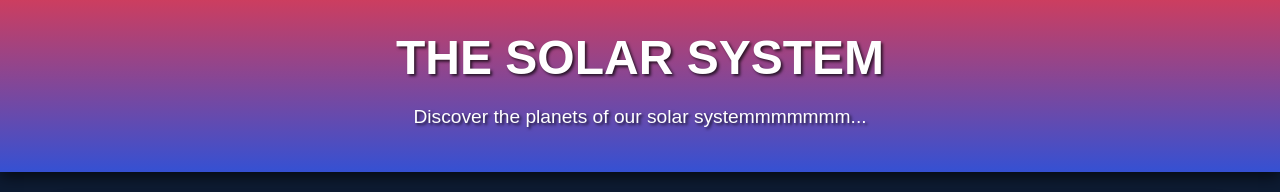
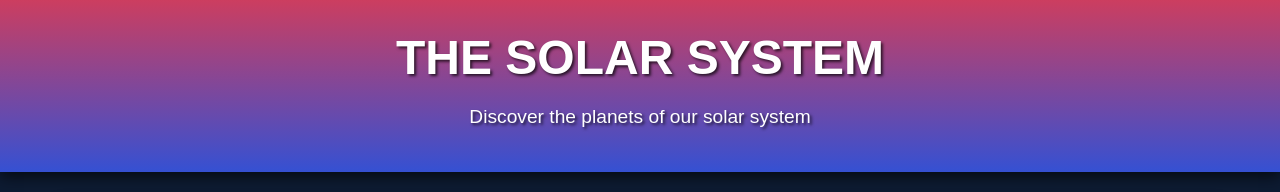
Before and after one commit to AryanIssPro/development, a plain HTML site: page WebDev/SolarSystem/index.html in a window 1280 px wide. Shown: the top 192 px of the page. Drawn offline with Linux system fonts and the light colour scheme.

Commit message:
Update index.html

```diff
--- a/WebDev/SolarSystem/index.html
+++ b/WebDev/SolarSystem/index.html
@@ -136,7 +136,7 @@
 <body>
     <header>
         <h1>The Solar System</h1>
-        <p>Discover the planets of our solar systemmmmmmm...</p>
+        <p>Discover the planets of our solar system</p>
     </header>
 
     <img id="solar-system-image" src="SolarSystem.png" alt="Solar System Image" width=90%>
```
